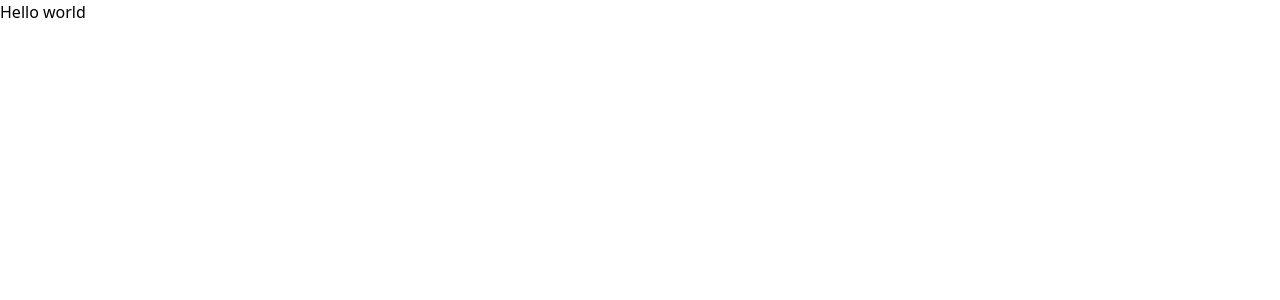
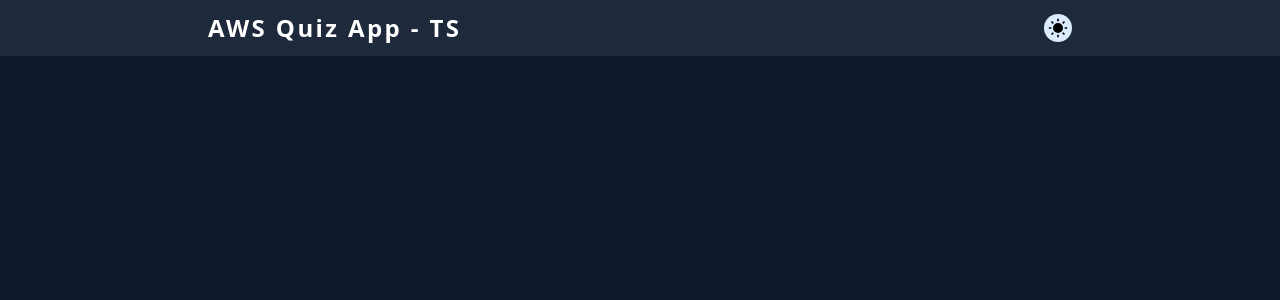
Before and after one commit to jsvigneshkanna/aws_quiz_app_typescript, a React (Vite) app in the folder client/: page / in a window 1280 px wide. Shown: the top 300 px of the page. Built offline with nearby package versions, Linux system fonts and the light colour scheme.

Commit message:
navbar updated

```diff
--- a/client/src/App.tsx
+++ b/client/src/App.tsx
@@ -1,5 +1,11 @@
+import Header from "./components/Header";
+
 function App() {
-  return <div>Hello world</div>;
+  return (
+    <div className="bg-slate-100 dark:bg-slate-900 min-h-screen text-slate-900 dark:text-white">
+      <Header />
+    </div>
+  );
 }
 
 export default App;
--- /dev/null
+++ b/client/src/components/Header.tsx
@@ -0,0 +1,21 @@
+import React from "react";
+import DarkmodeToggler from "./DarkmodeToggler";
+
+type Props = {};
+
+const Header = (props: Props) => {
+  return (
+    <div
+      className="relative bg-slate-200 dark:bg-slate-800 text-slate-900 dark:text-white w-full flex px-52
+    py-3 items-center justify-between"
+    >
+      {/* left content */}
+      <div className="font-black text-2xl tracking-widest">AWS Quiz App - TS</div>
+      <div className=" cursor-pointer">
+        <DarkmodeToggler />
+      </div>
+    </div>
+  );
+};
+
+export default Header;
```
